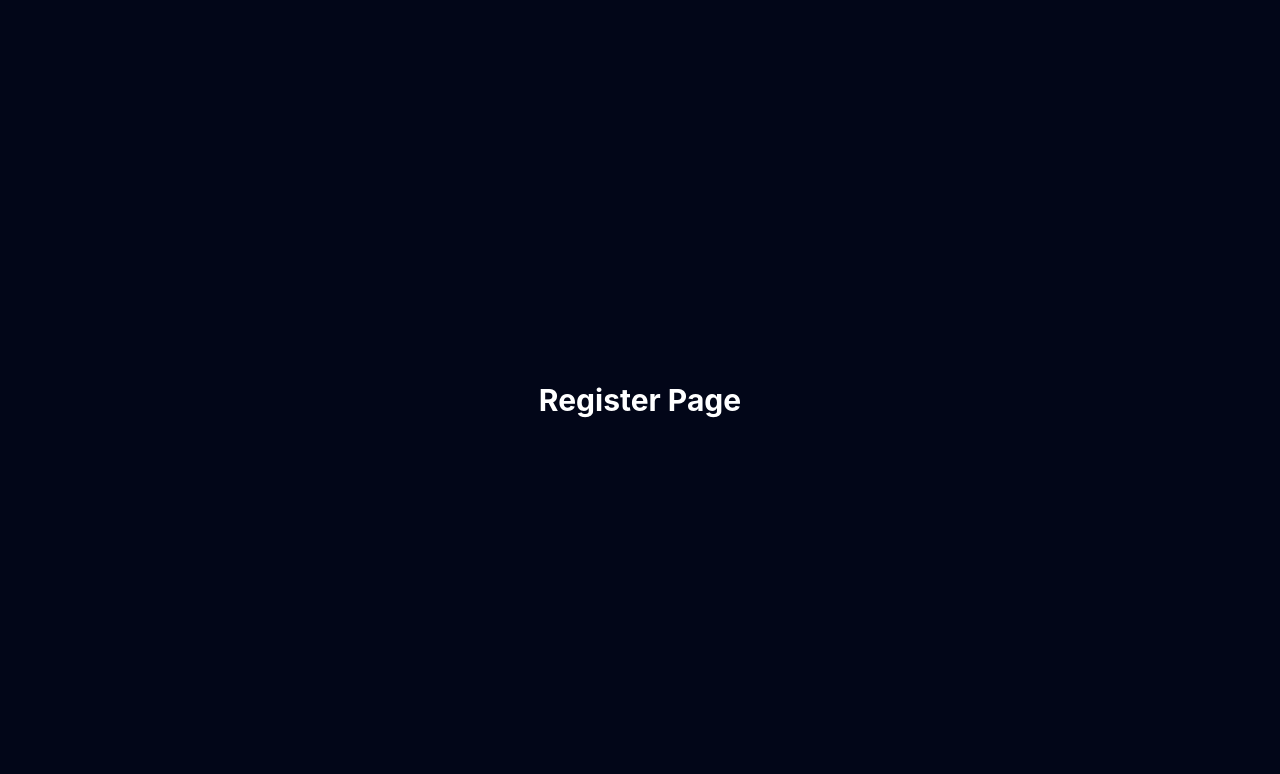
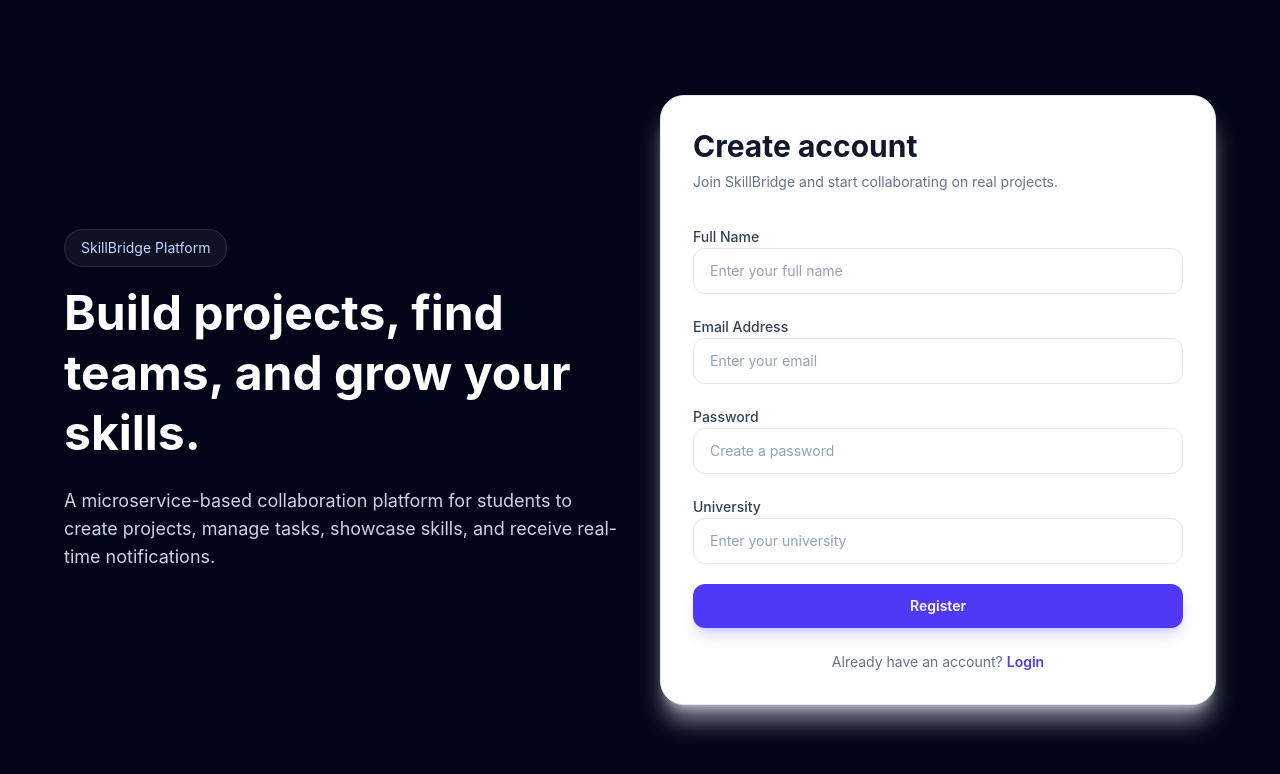
Before and after one commit to Randew2003/skillbridge-platform, a React app in the folder frontend/: page /register in a window 1280 px wide. Shown: the top 774 px of the page. Built offline with nearby package versions, Linux system fonts and the light colour scheme; the HTML template or start-up script is replaced by a standard one.

Commit message:
feat: implement RegisterPage with AuthForm for user registration

```diff
--- a/frontend/src/pages/auth/RegisterPage.jsx
+++ b/frontend/src/pages/auth/RegisterPage.jsx
@@ -1,8 +1,91 @@
+import { Link, useNavigate } from "react-router-dom";
+import { useState } from "react";
+import AuthForm from "../../features/auth/components/AuthForm";
+import { useAuth } from "../../features/auth/hooks/useAuth";
+
 const RegisterPage = () => {
+  const navigate = useNavigate();
+  const { register, loading } = useAuth();
+
+  const [formData, setFormData] = useState({
+    fullName: "",
+    email: "",
+    password: "",
+    university: "",
+  });
+
+  const [error, setError] = useState("");
+
+  const fields = [
+    {
+      label: "Full Name",
+      name: "fullName",
+      type: "text",
+      placeholder: "Enter your full name",
+      required: true,
+    },
+    {
+      label: "Email Address",
+      name: "email",
+      type: "email",
+      placeholder: "Enter your email",
+      required: true,
+    },
+    {
+      label: "Password",
+      name: "password",
+      type: "password",
+      placeholder: "Create a password",
+      required: true,
+    },
+    {
+      label: "University",
+      name: "university",
+      type: "text",
+      placeholder: "Enter your university",
+      required: false,
+    },
+  ];
+
+  const handleChange = (e) => {
+    setFormData((prev) => ({
+      ...prev,
+      [e.target.name]: e.target.value,
+    }));
+  };
+
+  const handleSubmit = async (e) => {
+    e.preventDefault();
+    setError("");
+
+    try {
+      await register(formData);
+      navigate("/dashboard");
+    } catch (err) {
+      setError(err.response?.data?.message || "Registration failed. Please try again.");
+    }
+  };
+
   return (
-    <div className="min-h-screen flex items-center justify-center bg-slate-950 text-white">
-      <h1 className="text-3xl font-bold">Register Page</h1>
-    </div>
+    <AuthForm
+      title="Create account"
+      subtitle="Join SkillBridge and start collaborating on real projects."
+      fields={fields}
+      formData={formData}
+      onChange={handleChange}
+      onSubmit={handleSubmit}
+      buttonText="Register"
+      loading={loading}
+      error={error}
+      footer={
+        <p className="text-slate-500">
+          Already have an account?{" "}
+          <Link to="/login" className="font-semibold text-indigo-600 hover:text-indigo-700">
+            Login
+          </Link>
+        </p>
+      }
+    />
   );
 };
 
```
